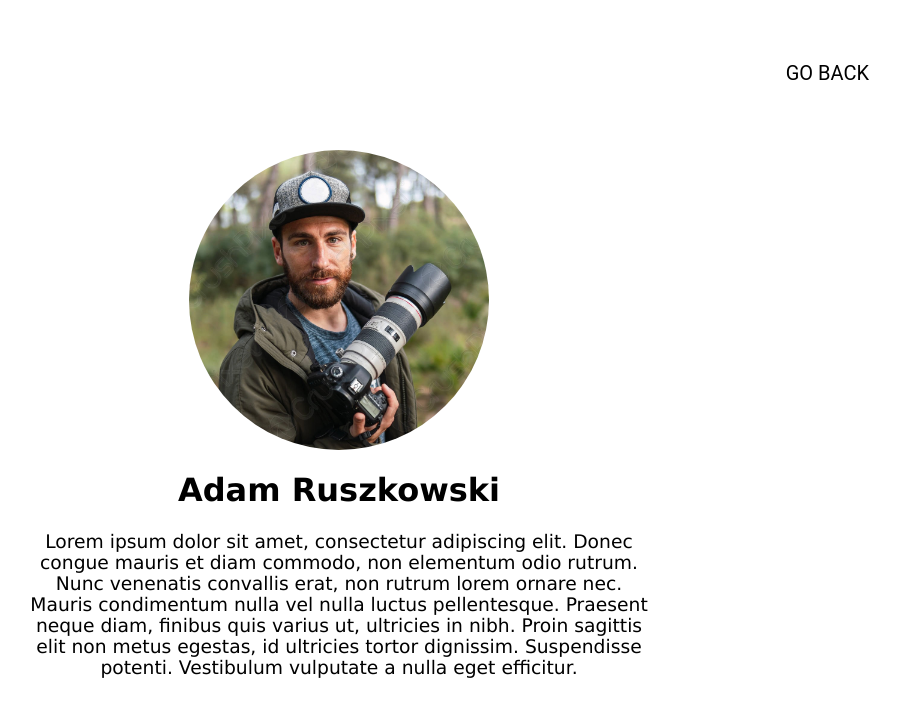
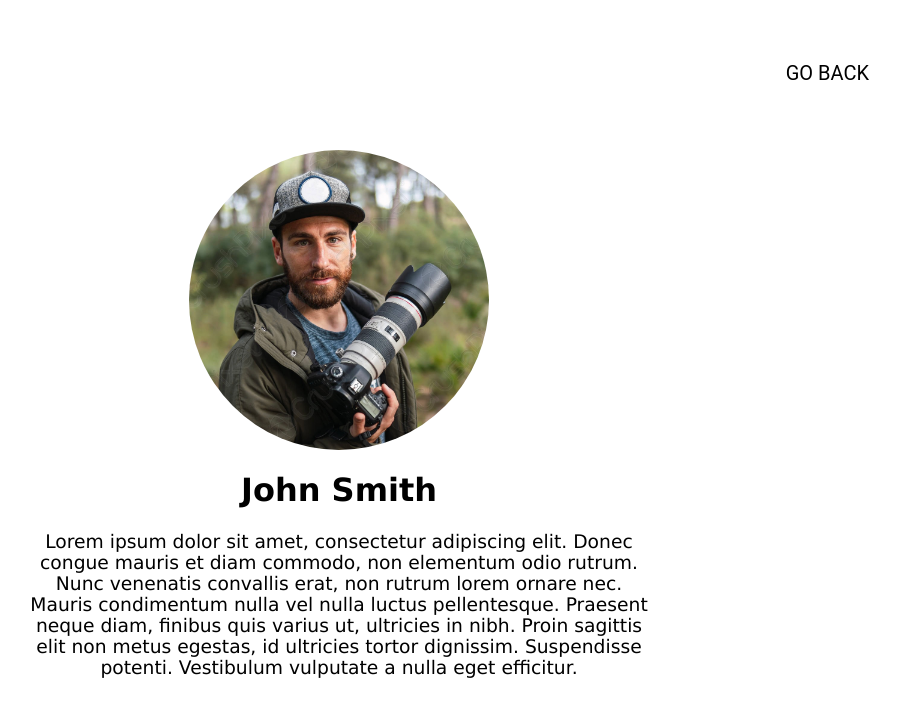
Before and after one commit to KANTARem/kantarem.github.io, a plain HTML site: page contact.html in a window 1280 px wide. Shown: the whole page, without its empty margins (301-1201 px from the left). Drawn offline with Linux system fonts and the light colour scheme.

Commit message:
Update contact.html

```diff
--- a/contact.html
+++ b/contact.html
@@ -14,7 +14,7 @@
             </div>
         <div class='main'>
     <img id="photo" src="pliki2/person2.jpeg" alt="person"/>
-            <h1> Adam Ruszkowski</h1>
+            <h1> John Smith</h1>
             <h3>Lorem ipsum dolor sit amet, consectetur adipiscing elit. Donec congue mauris et diam commodo, non elementum odio rutrum. Nunc venenatis convallis erat, non rutrum lorem ornare nec. Mauris condimentum nulla vel nulla luctus pellentesque. Praesent neque diam, finibus quis varius ut, ultricies in nibh. Proin sagittis elit non metus egestas, id ultricies tortor dignissim. Suspendisse potenti. Vestibulum vulputate a nulla eget efficitur.</h3>
         </div>
     </body>
```
